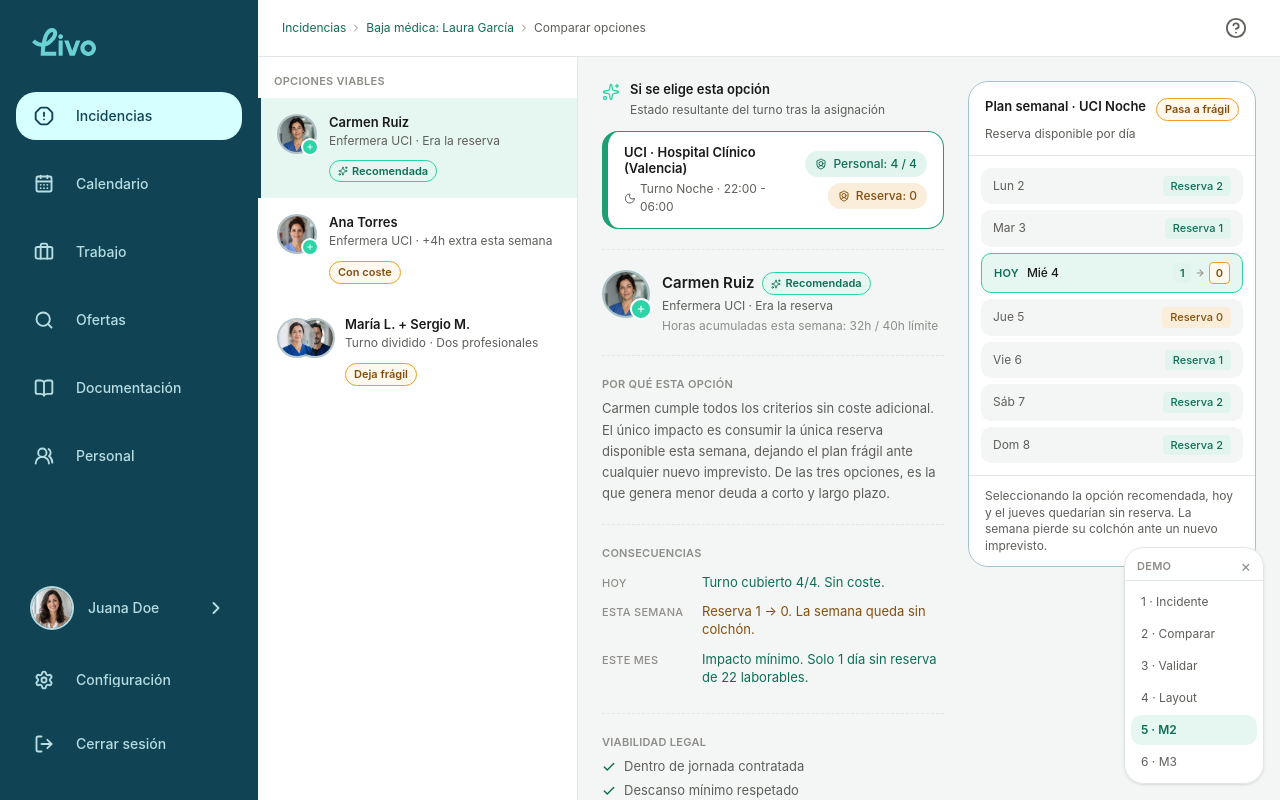
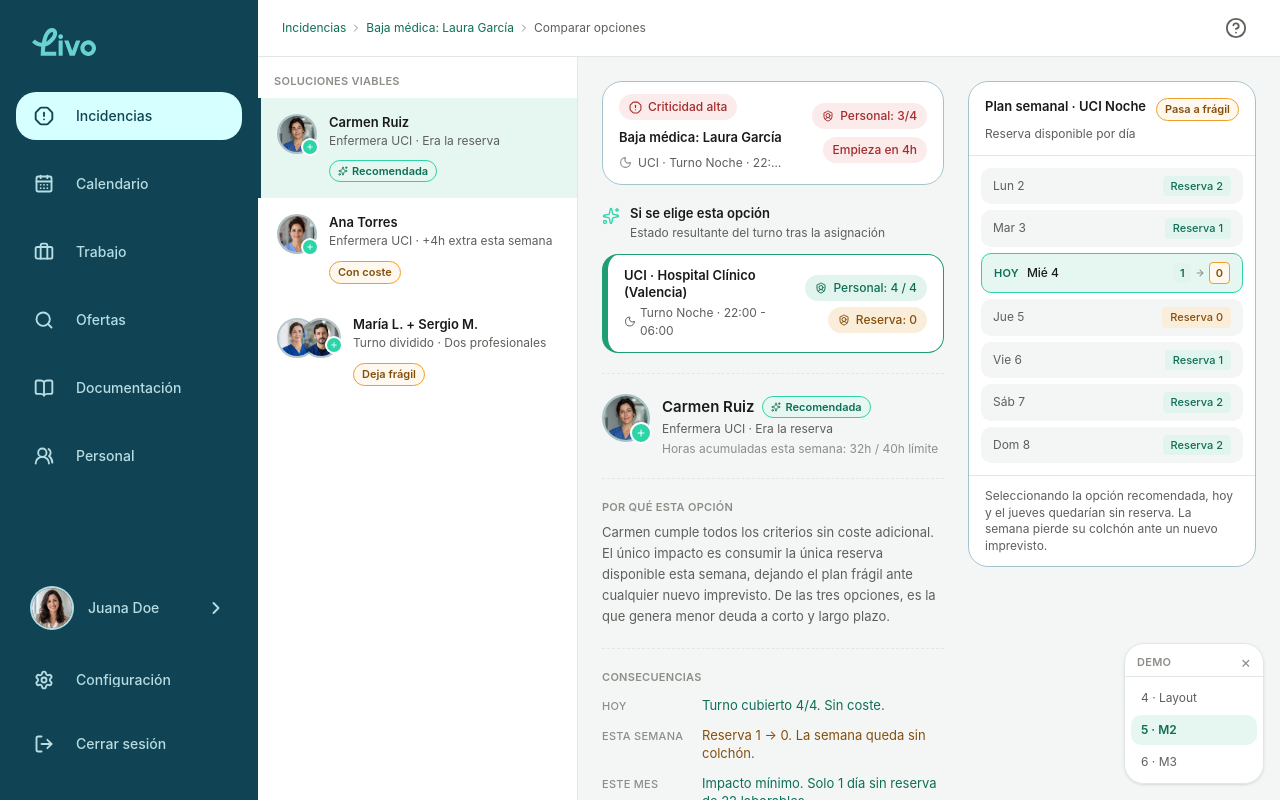
Before and after one commit to davidleiva/Livo-Test, a React (Vite) app: page / in a window 1280 px wide. Both pictures are taken after a click on the button "5 · M2". Built offline with nearby package versions, Linux system fonts and the light colour scheme.

Commit message:
about to finish

```diff
--- a/src/App.tsx
+++ b/src/App.tsx
@@ -1,25 +1,19 @@
 import './index.css'
 import { useState } from 'react'
-import Moment1 from './screens/Moment1'
-import Moment2 from './screens/Moment2'
-import Moment3 from './screens/Moment3'
 import LayoutDemo from './screens/LayoutDemo'
 import Moment2Layout from './screens/Moment2Layout'
 import Moment3Layout from './screens/Moment3Layout'
 
-type Screen = 'moment1' | 'moment2' | 'moment3' | 'layout' | 'm2layout' | 'm3layout'
+type Screen = 'layout' | 'm2layout' | 'm3layout'
 
 // ── Navigation ───────────────────────────────────────────────────────────────
 
 /*
  * Designed flow:
- *   Moment1 "Ver por qué"   → moment2
- *   Moment1 "Validar"       → moment3
- *   Moment2 back            → moment1
- *   Moment2 "Validar Carmen"→ moment3
- *   Moment3 back            → moment2
- *   Moment3 success restart → moment1
- *   Layout embedded actions → moment2 / moment3 (breaks out of layout to full screen)
+ *   Layout embedded actions → m2layout / m3layout
+ *   M2 Layout back          → layout
+ *   M2 Layout validate      → m3layout
+ *   M3 Layout restart       → layout
  *
  * key={screen} on the wrapper forces remount on navigation:
  *   - resets Moment3's local validated state
@@ -30,9 +24,6 @@ type Screen = 'moment1' | 'moment2' | 'moment3' | 'layout' | 'm2layout' | 'm3lay
 // ── Presentation screen selector ─────────────────────────────────────────────
 
 const SCREENS: { key: Screen; label: string; short: string }[] = [
-  { key: 'moment1',  label: '1 · Incidente', short: 'M1' },
-  { key: 'moment2',  label: '2 · Comparar',  short: 'M2' },
-  { key: 'moment3',  label: '3 · Validar',   short: 'M3' },
   { key: 'layout',   label: '4 · Layout',    short: 'L'  },
   { key: 'm2layout', label: '5 · M2',        short: '5'  },
   { key: 'm3layout', label: '6 · M3',        short: '6'  },
@@ -105,7 +96,7 @@ function ScreenSelector({
 // ── Root ─────────────────────────────────────────────────────────────────────
 
 export default function App() {
-  const [screen, setScreen]       = useState<Screen>('moment1')
+  const [screen, setScreen]       = useState<Screen>('layout')
   const [m2OptionId, setM2Option] = useState('opt-carmen')
 
   function handleNavigateToM2(optionId: string) {
@@ -121,9 +112,6 @@ export default function App() {
     <>
       {/* key forces remount → resets scroll + local state + triggers animation */}
       <div key={screen} className="animate-screen-enter">
-        {screen === 'moment1'  && <Moment1      onNavigate={setScreen} />}
-        {screen === 'moment2'  && <Moment2      onNavigate={setScreen} />}
-        {screen === 'moment3'  && <Moment3      onNavigate={setScreen} />}
         {screen === 'layout'   && (
           <LayoutDemo
             onNavigateToM2={handleNavigateToM2}
@@ -139,7 +127,7 @@ export default function App() {
         )}
         {screen === 'm3layout' && (
           <Moment3Layout
-            onGoToIncidencias={() => setScreen('moment1')}
+            onGoToIncidencias={() => setScreen('layout')}
           />
         )}
       </div>
--- a/src/screens/LayoutDemo.tsx
+++ b/src/screens/LayoutDemo.tsx
@@ -550,7 +550,7 @@ function IncidentContent({ onNavigateToM2, onNavigateToM3 }: Pick<LayoutDemoProp
 
       {/* 4 ── Other viable options */}
       <div className="space-y-3">
-        <p className="text-body-lg font-semibold text-foreground">Otras opciones viables</p>
+        <p className="text-body-lg font-semibold text-foreground">Otras soluciones viables</p>
 
         {/* Ana Torres */}
         <button
@@ -576,20 +576,20 @@ function IncidentContent({ onNavigateToM2, onNavigateToM3 }: Pick<LayoutDemoProp
           className="w-full flex items-center gap-3 px-4 py-3 bg-surface border border-card-border rounded-2xl hover:border-foreground-subtle transition-colors text-left focus-visible:outline-none focus-visible:ring-2 focus-visible:ring-mint cursor-pointer"
         >
           {/* Overlapping dual avatars */}
-          <div className="relative flex-shrink-0 w-14 h-10">
+          <div className="relative flex-shrink-0 w-16 h-10">
             <img
               src={splitOption.avatarSrcs?.[0]}
               alt=""
-              className="absolute left-0 top-0 w-10 h-10 rounded-full object-cover border-2 border-brand-teal/30 z-10"
+              className="absolute left-0 top-0 w-10 h-10 rounded-full object-cover border-2 border-brand-teal/30 z-0"
               aria-hidden="true"
             />
             <img
               src={splitOption.avatarSrcs?.[1]}
               alt=""
-              className="absolute left-[18px] top-0 w-10 h-10 rounded-full object-cover border-2 border-brand-teal/30 z-0"
+              className="absolute left-[24px] top-0 w-10 h-10 rounded-full object-cover border-2 border-brand-teal/30 z-10"
               aria-hidden="true"
             />
-            <div className="absolute left-[42px] top-[18px] w-[18px] h-[18px] rounded-full bg-mint border-2 border-surface flex items-center justify-center z-20" aria-hidden="true">
+            <div className="absolute left-[48px] top-[18px] w-[18px] h-[18px] rounded-full bg-mint border-2 border-surface flex items-center justify-center z-20" aria-hidden="true">
               <Plus size={8} strokeWidth={2.5} className="text-white" />
             </div>
           </div>
@@ -646,7 +646,7 @@ export default function LayoutDemo({ onNavigateToM2, onNavigateToM3 }: LayoutDem
 
         {/* Scrollable content */}
         <main className="flex-1 overflow-y-auto px-4 py-4 md:px-6 md:py-6">
-          <div className="max-w-2xl lg:max-w-[1080px] lg:flex lg:gap-6 lg:items-start">
+          <div className="mx-auto max-w-2xl lg:max-w-[1080px] lg:flex lg:gap-6 lg:items-start">
 
             {/* Left — primary decision flow */}
             <div className="min-w-0 lg:flex-[1.7]">
--- a/src/screens/Moment1.tsx
+++ b/src/screens/Moment1.tsx
@@ -50,7 +50,7 @@ function OptionRow({
                 alt=""
                 className={[
                   'absolute top-0 w-8 h-8 rounded-full object-cover border-2 border-surface',
-                  index === 0 ? 'left-0 z-10' : 'left-3.5 z-0',
+                  index === 0 ? 'left-0 z-0' : 'left-3.5 z-10',
                 ].join(' ')}
               />
             ))}
@@ -218,7 +218,7 @@ export function Moment1Body({ onNavigate }: Moment1Props) {
       {/* 4 ── Other viable options */}
       <div className="space-y-2">
         <p className="text-label font-semibold uppercase tracking-wide text-foreground-subtle px-0.5">
-          Otras opciones viables
+          Otras soluciones viables
         </p>
         <OptionRow
           title="Ana Torres"
--- a/src/screens/Moment2Layout.tsx
+++ b/src/screens/Moment2Layout.tsx
@@ -3,7 +3,7 @@ import {
   CalendarDays, Briefcase, Search, BookOpen, UsersRound,
   Settings, LogOut, ChevronRight, Menu, CircleHelp, X,
   Moon, ShieldUser, OctagonAlert, Minus, Plus, Sparkles,
-  Check, AlertTriangle, ArrowLeft,
+  Check, AlertTriangle,
 } from 'lucide-react'
 import type { LucideIcon } from 'lucide-react'
 import { WeeklyPlanPanel } from '../components/domain'
@@ -402,6 +402,37 @@ function SectionLabel({ children }: { children: React.ReactNode }) {
   )
 }
 
+function IncidentContextStrip() {
+  return (
+    <div className="rounded-xl border border-card-border bg-surface px-4 py-3">
+      <div className="flex flex-col gap-3 md:flex-row md:items-center md:justify-between">
+        <div className="min-w-0 space-y-1.5">
+          <div className="flex items-center gap-2 flex-wrap">
+            <span className="inline-flex items-center gap-1.5 rounded-full bg-danger-bg px-2.5 py-1 text-small font-medium text-danger">
+              <OctagonAlert size={13} strokeWidth={2} aria-hidden="true" />
+              Criticidad alta
+            </span>
+            <span className="text-body font-semibold text-foreground">
+              Baja médica: {inc.nurseName}
+            </span>
+          </div>
+          <div className="flex items-center gap-1.5 text-small text-foreground-muted">
+            <Moon size={13} strokeWidth={2} className="text-foreground-subtle flex-shrink-0" aria-hidden="true" />
+            <span className="truncate">{inc.unit} · Turno Noche · {inc.startTime}–{inc.endTime}</span>
+          </div>
+        </div>
+
+        <div className="flex flex-wrap gap-2 md:justify-end">
+          <StatPill tone="danger">Personal: {inc.currentStaff}/{inc.unitMinStaff}</StatPill>
+          <span className="inline-flex items-center gap-1.5 rounded-full bg-danger-bg px-2.5 py-1 text-small font-medium text-danger whitespace-nowrap">
+            Empieza en {inc.startsInHours}h
+          </span>
+        </div>
+      </div>
+    </div>
+  )
+}
+
 // ── Option list (desktop sidebar) ─────────────────────────────────────────────
 
 function OptionListItem({
@@ -423,9 +454,12 @@ function OptionListItem({
       ].join(' ')}
     >
       {opt.avatarSrcs ? (
-        <div className="relative flex-shrink-0 w-14 h-10 mt-0.5">
-          <img src={opt.avatarSrcs[0]} alt="" className="absolute left-0 top-0 w-10 h-10 rounded-full object-cover border-2 border-brand-teal/30 z-10" aria-hidden="true" />
-          <img src={opt.avatarSrcs[1]} alt="" className="absolute left-[18px] top-0 w-10 h-10 rounded-full object-cover border-2 border-brand-teal/30 z-0" aria-hidden="true" />
+        <div className="relative flex-shrink-0 w-16 h-10 mt-0.5">
+          <img src={opt.avatarSrcs[0]} alt="" className="absolute left-0 top-0 w-10 h-10 rounded-full object-cover border-2 border-brand-teal/30 z-0" aria-hidden="true" />
+          <img src={opt.avatarSrcs[1]} alt="" className="absolute left-[24px] top-0 w-10 h-10 rounded-full object-cover border-2 border-brand-teal/30 z-10" aria-hidden="true" />
+          <div className="absolute left-[48px] top-[18px] w-[18px] h-[18px] rounded-full bg-mint border-2 border-surface flex items-center justify-center z-20" aria-hidden="true">
+            <Plus size={8} strokeWidth={2.5} className="text-white" />
+          </div>
         </div>
       ) : (
         <Avatar initials={opt.initials} imageSrc={opt.avatarSrc} size="sm" badge="in" />
@@ -443,7 +477,7 @@ function OptionListItem({
 
 // ── Detail panel ─────────────────────────────────────────────────────────────
 
-function OptionDetail({ opt, onBack, onNavigateToM3 }: { opt: OptionSpec; onBack?: () => void; onNavigateToM3?: () => void }) {
+function OptionDetail({ opt, onNavigateToM3 }: { opt: OptionSpec; onNavigateToM3?: () => void }) {
   return (
     <div className="space-y-5">
 
@@ -475,10 +509,10 @@ function OptionDetail({ opt, onBack, onNavigateToM3 }: { opt: OptionSpec; onBack
       {/* 2 ── Person */}
       <div className="flex items-start gap-3">
         {opt.avatarSrcs ? (
-          <div className="relative flex-shrink-0 w-14 h-12 mt-0.5">
-            <img src={opt.avatarSrcs[0]} alt="" className="absolute left-0 top-0 w-12 h-12 rounded-full object-cover border-2 border-brand-teal/30 z-10" aria-hidden="true" />
-            <img src={opt.avatarSrcs[1]} alt="" className="absolute left-[22px] top-0 w-12 h-12 rounded-full object-cover border-2 border-brand-teal/30 z-0" aria-hidden="true" />
-            <div className="absolute left-[50px] top-[22px] w-[22px] h-[22px] rounded-full bg-mint border-2 border-surface flex items-center justify-center z-20" aria-hidden="true">
+          <div className="relative flex-shrink-0 w-[72px] h-12 mt-0.5">
+            <img src={opt.avatarSrcs[0]} alt="" className="absolute left-0 top-0 w-12 h-12 rounded-full object-cover border-2 border-brand-teal/30 z-0" aria-hidden="true" />
+            <img src={opt.avatarSrcs[1]} alt="" className="absolute left-[30px] top-0 w-12 h-12 rounded-full object-cover border-2 border-brand-teal/30 z-10" aria-hidden="true" />
+            <div className="absolute left-[58px] top-[22px] w-[22px] h-[22px] rounded-full bg-mint border-2 border-surface flex items-center justify-center z-20" aria-hidden="true">
               <Plus size={10} strokeWidth={2.5} className="text-white" />
             </div>
           </div>
@@ -540,13 +574,15 @@ function OptionDetail({ opt, onBack, onNavigateToM3 }: { opt: OptionSpec; onBack
 
       {/* 6 ── Actions */}
       <div className="space-y-3 pb-2">
+        <div className="flex md:justify-start">
           <button
             type="button"
             onClick={() => onNavigateToM3?.()}
-          className="w-full inline-flex items-center justify-center px-4 py-2.5 rounded-lg text-body font-medium bg-brand-teal text-white hover:bg-brand-teal-hover transition-colors cursor-pointer min-h-[48px] focus-visible:outline-none focus-visible:ring-2 focus-visible:ring-mint focus-visible:ring-offset-1"
+            className="w-full md:w-auto md:min-w-[280px] md:max-w-[360px] inline-flex items-center justify-center px-6 py-2.5 rounded-lg text-body font-medium bg-brand-teal text-white hover:bg-brand-teal-hover transition-colors cursor-pointer min-h-[48px] focus-visible:outline-none focus-visible:ring-2 focus-visible:ring-mint focus-visible:ring-offset-1"
           >
             Validar {opt.name}
           </button>
+        </div>
         {opt.id === 'opt-ana' && (
           <div className="flex items-center gap-2 px-3 py-2.5 bg-warning-soft border border-warning-border rounded-lg">
             <AlertTriangle size={14} strokeWidth={2} className="text-warning flex-shrink-0" aria-hidden="true" />
@@ -555,14 +591,6 @@ function OptionDetail({ opt, onBack, onNavigateToM3 }: { opt: OptionSpec; onBack
             </p>
           </div>
         )}
-        <button
-          type="button"
-          onClick={onBack}
-          className="w-full inline-flex items-center justify-center gap-2 px-4 py-2.5 rounded-lg text-body font-medium border border-brand-teal text-brand-teal hover:bg-surface-alt transition-colors cursor-pointer min-h-[42px] focus-visible:outline-none focus-visible:ring-2 focus-visible:ring-mint focus-visible:ring-offset-1"
-        >
-          <ArrowLeft size={15} strokeWidth={2} aria-hidden="true" />
-          Volver
-        </button>
       </div>
 
     </div>
@@ -595,7 +623,13 @@ export default function Moment2Layout({ initialOptionId = 'opt-carmen', onBack,
         {/* Breadcrumb */}
         <div className="flex-shrink-0 bg-surface border-b border-line px-4 py-2 md:px-6 md:flex md:items-center md:justify-between md:gap-4">
           <nav aria-label="Ruta de navegación" className="flex min-w-0 items-center gap-1">
-            <span className="text-small text-info hover:underline cursor-pointer">Incidencias</span>
+            <button
+              type="button"
+              onClick={onBack}
+              className="text-small text-info hover:underline cursor-pointer focus-visible:outline-none focus-visible:ring-2 focus-visible:ring-mint rounded-sm"
+            >
+              Incidencias
+            </button>
             <ChevronRight size={12} strokeWidth={2} className="text-foreground-subtle flex-shrink-0" aria-hidden="true" />
             <button
               type="button"
@@ -618,7 +652,7 @@ export default function Moment2Layout({ initialOptionId = 'opt-carmen', onBack,
           {/* Option list — desktop only */}
           <div className="hidden lg:flex flex-col w-72 xl:w-80 flex-shrink-0 border-r border-line overflow-y-auto bg-surface">
             <div className="px-4 pt-4 pb-2">
-              <p className="text-label font-semibold uppercase tracking-wide text-foreground-subtle">Opciones viables</p>
+              <p className="text-label font-semibold uppercase tracking-wide text-foreground-subtle">Soluciones viables</p>
             </div>
             {OPTIONS.map(opt => (
               <OptionListItem
@@ -630,8 +664,18 @@ export default function Moment2Layout({ initialOptionId = 'opt-carmen', onBack,
             ))}
           </div>
 
+          {/* Detail scroll area */}
+          <div className="flex-1 overflow-y-auto">
+            <div className="px-4 py-4 md:px-6 md:py-6 lg:flex lg:gap-6 lg:items-start">
+
+              {/* Detail content + actions */}
+              <div className="lg:flex-1 min-w-0 space-y-5">
+                <IncidentContextStrip />
+
                 {/* Option pills — mobile/tablet only */}
-          <div className="lg:hidden flex gap-2 px-4 py-3 border-b border-line overflow-x-auto flex-shrink-0 bg-surface">
+                <div className="lg:hidden space-y-2">
+                  <SectionLabel>Soluciones viables</SectionLabel>
+                  <div className="flex gap-2 overflow-x-auto pb-1">
                     {OPTIONS.map(opt => (
                       <button
                         key={opt.id}
@@ -640,22 +684,17 @@ export default function Moment2Layout({ initialOptionId = 'opt-carmen', onBack,
                         className={[
                           'px-3 py-1.5 rounded-full text-small font-medium whitespace-nowrap flex-shrink-0 border transition-colors cursor-pointer focus-visible:outline-none focus-visible:ring-2 focus-visible:ring-mint',
                           selectedId === opt.id
-                    ? 'bg-mint-soft text-brand-teal border-mint'
-                    : 'bg-surface text-foreground-muted border-line hover:border-foreground-subtle',
+                            ? 'bg-brand-teal text-white border-brand-teal'
+                            : 'bg-surface text-foreground-muted border-line hover:border-foreground-subtle hover:text-foreground',
                         ].join(' ')}
                       >
                         {opt.name}
                       </button>
                     ))}
                   </div>
+                </div>
 
-          {/* Detail scroll area */}
-          <div className="flex-1 overflow-y-auto">
-            <div className="px-4 py-4 md:px-6 md:py-6 lg:flex lg:gap-6 lg:items-start">
-
-              {/* Detail content + actions */}
-              <div className="lg:flex-1 min-w-0">
-                <OptionDetail opt={selected} onBack={onBack} onNavigateToM3={onNavigateToM3} />
+                <OptionDetail opt={selected} onNavigateToM3={onNavigateToM3} />
               </div>
 
               {/* Mobile divider */}
--- a/src/tokens/colors.ts
+++ b/src/tokens/colors.ts
@@ -13,6 +13,7 @@ export const colors = {
   warning: {
     text: '#854F0B',
     bg: '#FAEEDA',
+    soft: '#FEF8EE',
     border: '#EF9F27',
   },
   danger: {
```
Also changed, not shown: src/screens/Moment3Layout.tsx (+47 -42 lines). Lines whose indentation alone changed are shown as unchanged.
